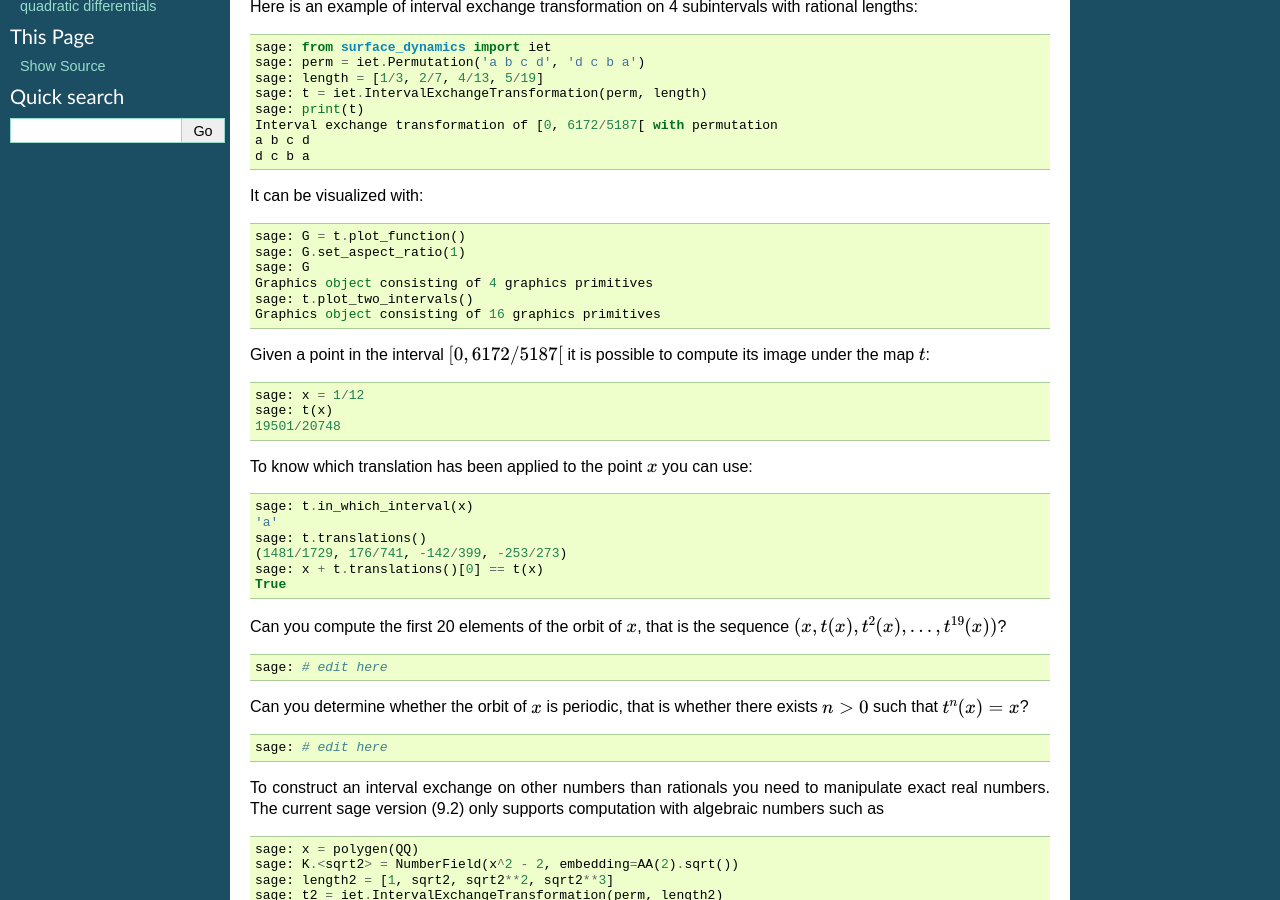
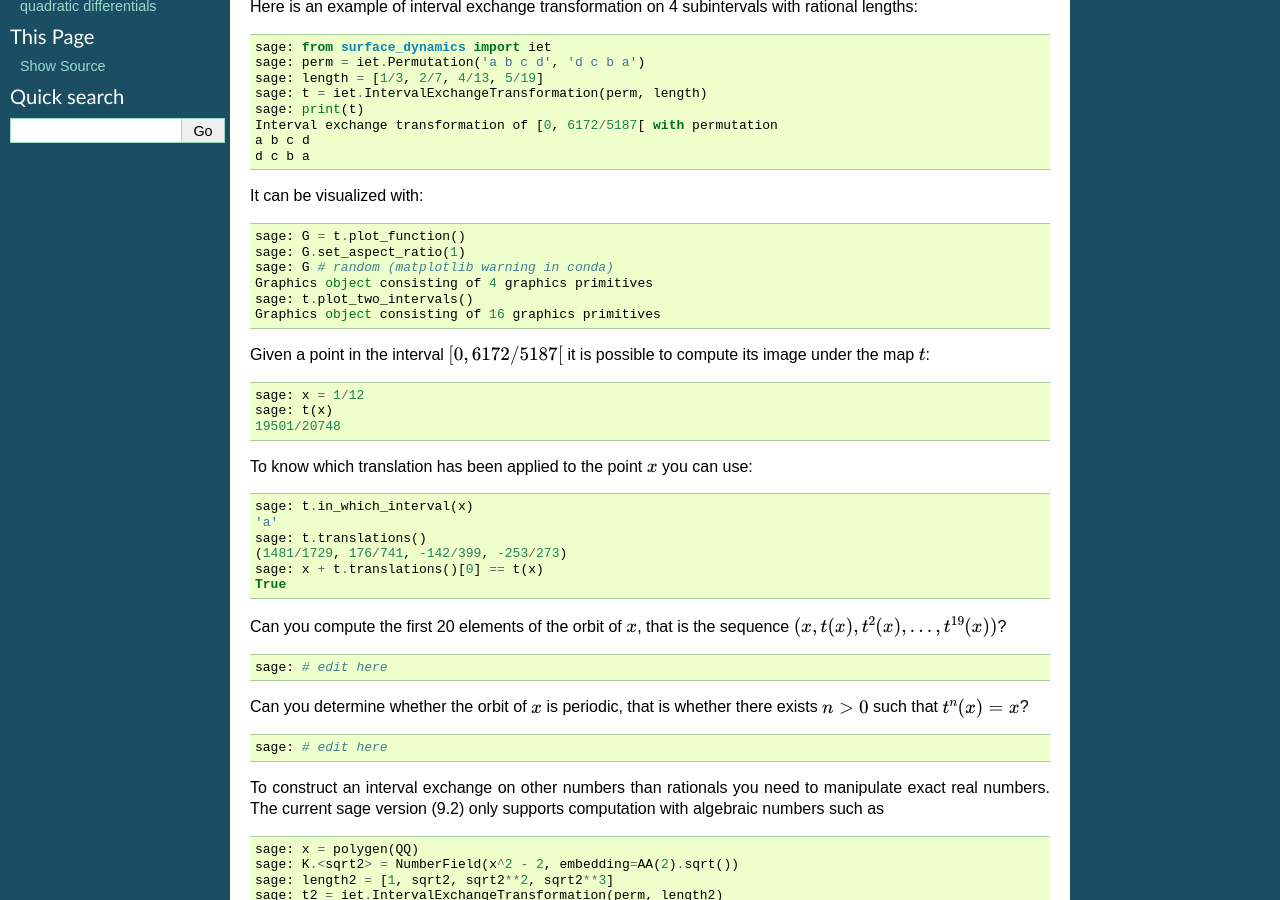
Before and after one commit to flatsurf/surface-dynamics, a Sphinx documentation site: the page built from doc/source/demo_interval_exchanges.rst, in a window 1280 px wide and 900 px high, scrolled down 406 px. Built offline with Sphinx 7.4.7, drawn with Linux system fonts in a browser that asks for light colours; the version number could not be read and is left out.

Commit message:
mark random a plot command

```diff
--- a/doc/source/demo_interval_exchanges.rst
+++ b/doc/source/demo_interval_exchanges.rst
@@ -38,7 +38,7 @@ It can be visualized with::
 
     sage: G = t.plot_function()
     sage: G.set_aspect_ratio(1)
-    sage: G
+    sage: G # random (matplotlib warning in conda)
     Graphics object consisting of 4 graphics primitives
     sage: t.plot_two_intervals()
     Graphics object consisting of 16 graphics primitives
```
